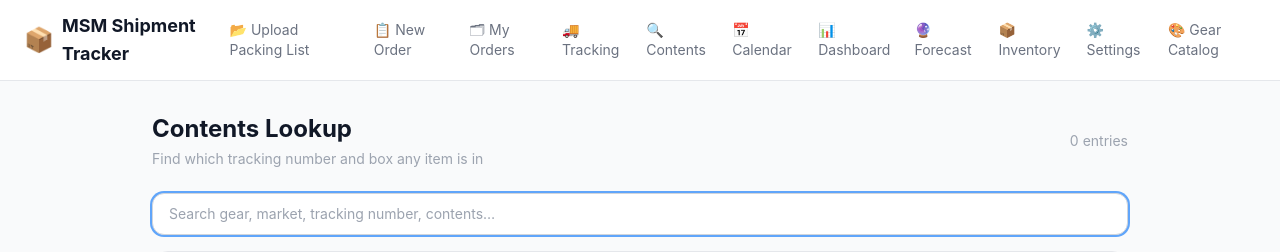
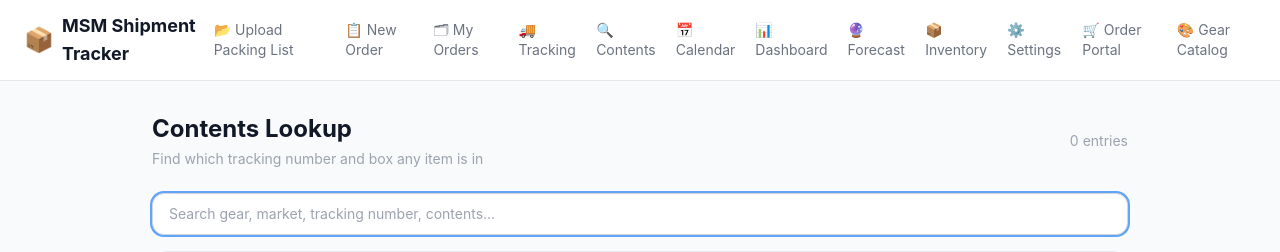
Before and after one commit to msm-gear/dashboard, a Flask app: page /contents in a window 1280 px wide. Shown: the top 252 px of the page. Run offline with Flask 3, Linux system fonts and the light colour scheme; some libraries are stand-ins or nearby versions.

Commit message:
Nav: link to the Order Portal admin (gear.msm-hq.com/admin)
Co-Authored-By: Claude Opus 5.5 <noreply@anthropic.com>

```diff
--- a/templates/base.html
+++ b/templates/base.html
@@ -52,6 +52,9 @@
       <a href="/settings" class="text-sm text-gray-500 hover:text-gray-800 flex items-center gap-1">
         ⚙️ Settings
       </a>
+      <a href="https://gear.msm-hq.com/admin" target="_blank" class="text-sm text-gray-500 hover:text-gray-800 flex items-center gap-1">
+        🛒 Order Portal
+      </a>
       <a href="http://localhost:5006" target="_blank" class="text-sm text-gray-500 hover:text-gray-800 flex items-center gap-1">
         🎨 Gear Catalog
       </a>
```
